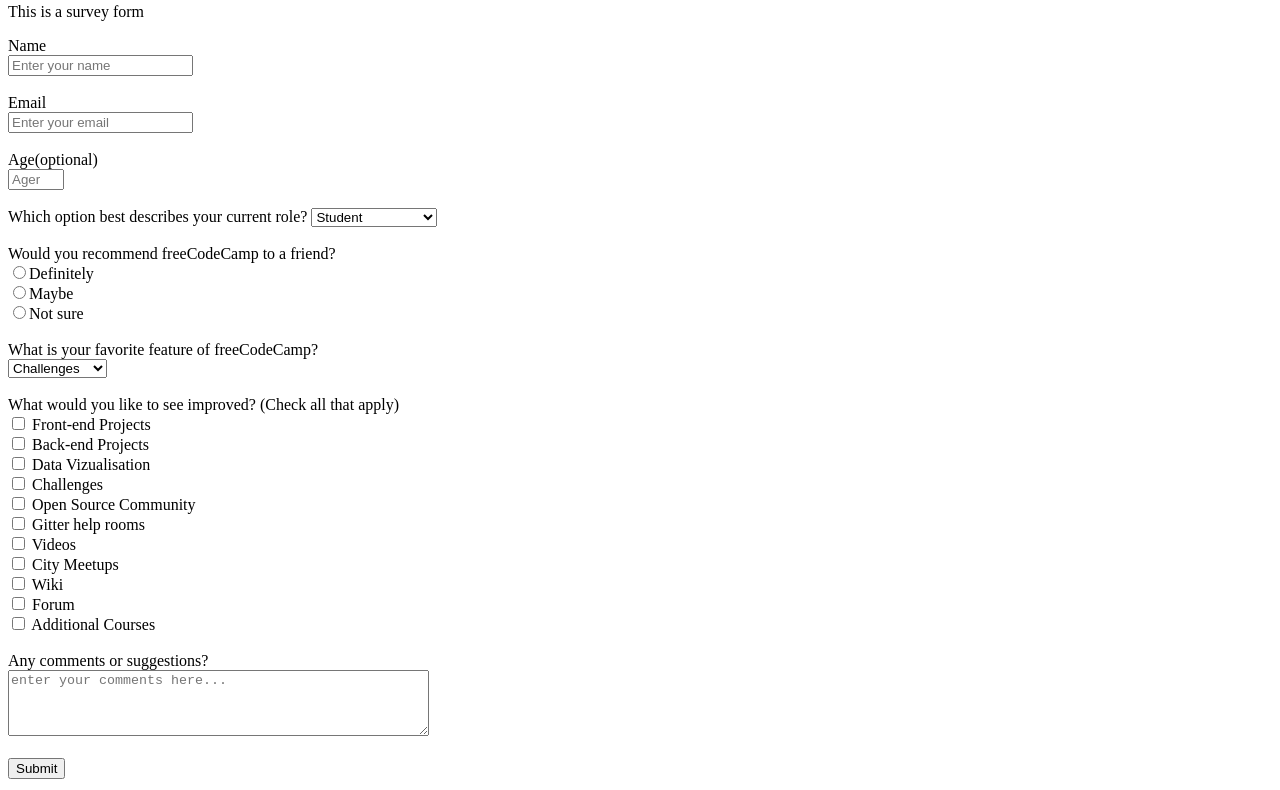
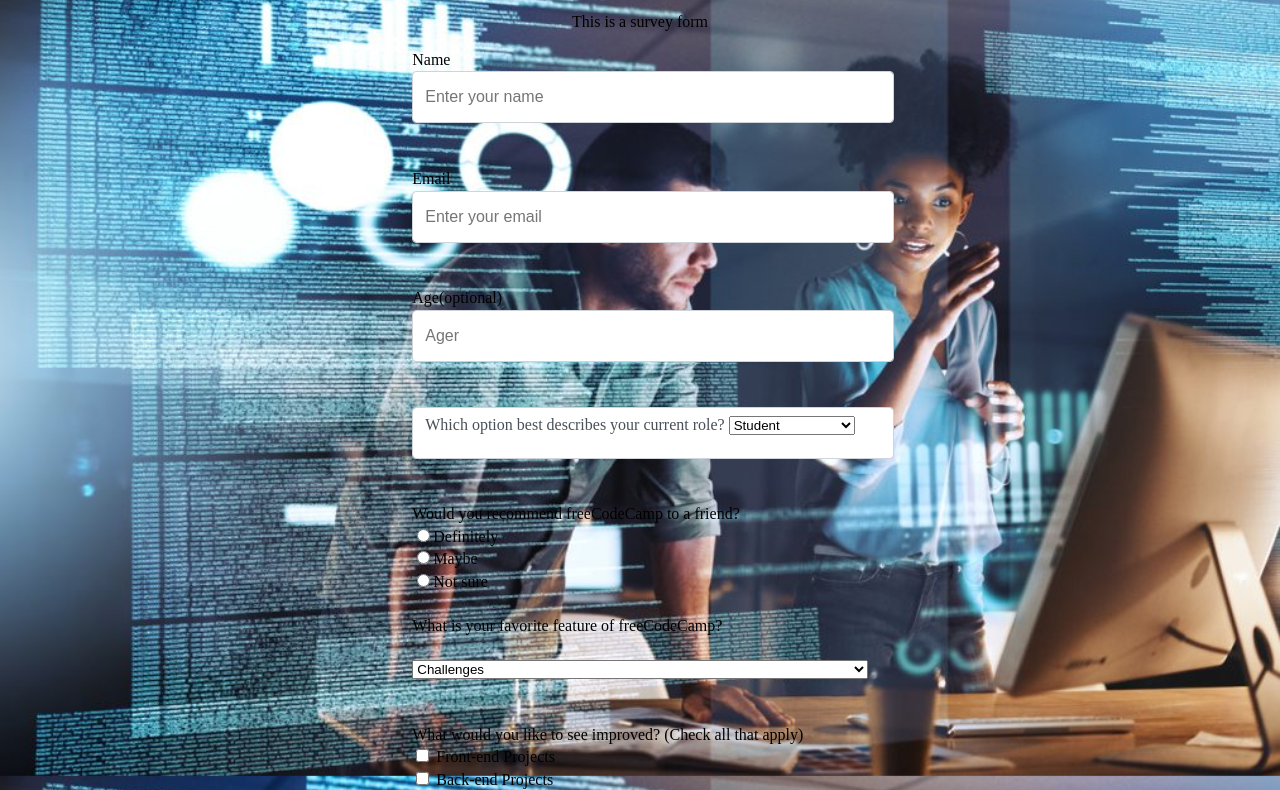
Before and after one commit to MILINDI7/DaveandLauriane, a plain HTML site: page index.html in a window 1280 px wide. Shown: the part 77-867 px from the top of the page. Drawn offline with Linux system fonts and the light colour scheme.

Commit message:
final work

```diff
--- /dev/null
+++ b/index.css
@@ -0,0 +1,98 @@
+body{
+    font-family: 'poppins' sans serif;
+    font-size: 1rem;
+    font-weight: 400;
+    line-height: 1.4;
+    color: var(--color-white);
+    box-sizing: border-box;
+    display: block;
+    background-image:url(./iStock-1081869336-1013x675.jpg);
+    background-size: 100%;
+    background-attachment: fixed;
+    background-size: cover;
+
+
+}
+
+img{
+    width: 100%;
+    height: 100%;
+}
+form{
+    display: grid;
+    justify-content: center;
+    background-color: rgb(0, 0, 1, 1, 6);
+    background: var(--color-darkblue-alpha);
+    border-radius: 0.25rem;
+    /* background-color: inherit; */
+    margin-left: 320px;
+    margin-right: 320px;
+
+
+
+}
+h1{
+    display: grid;
+    justify-content: center;
+    background-color: rgb(5, 5, 61);
+    background: var(--color-darkblue-alpha);
+}
+#description{
+    display: grid;
+    justify-content: center;
+    background-color: rgb(5, 5, 61);
+    background: var(--color-darkblue-alpha);
+}
+.boxes input{
+    display: block;
+    width: 100%;
+    height: 2.375rem;
+    padding: 0.375rem 0.75rem;
+    color: #495057;
+    background-color: #fff;
+    background-clip: padding-box;
+    border: 1px solid #ced4da;
+    border-radius: 0.25rem;
+    transition: border-color 0.15s ease-in-out, box-shadow 0.15s ease-in-out;
+    font-size: 16px;
+}
+.role{
+    width: 100%;
+    height: 2.375rem;
+    padding: 0.375rem 0.75rem;
+    color: #495057;
+    background-color: #fff;
+    background-clip: padding-box;
+    border: 1px solid #ced4da;
+    border-radius: 0.25rem;
+    transition: border-color 0.15s ease-in-out, box-shadow 0.15s ease-in-out;
+    font-size: 16px;
+}
+option{
+    display: block;
+    width: 100%;
+    height: 2.375rem;
+    padding: 0.375rem 0.75rem;
+    color: #495057;
+    background-color: #fff;
+    background-clip: padding-box;
+    border: 1px solid #ced4da;
+    border-radius: 0.25rem;
+    transition: border-color 0.15s ease-in-out, box-shadow 0.15s ease-in-out;
+    font-size: 16px;
+}
+.choice{
+    display: block;
+    font-size: 16px;
+}
+.elite{
+    display: block;
+    font-size: 16px;
+}
+#submit{
+    border-radius: 6px;
+    color: black;
+    background-color: green;
+    width: 90px;
+    align-content: center;
+}
--- a/index.html
+++ b/index.html
@@ -2,32 +2,43 @@
     <html>
         <head>
             <title>Survey Form</title>
-            <link rel="stylesheet" href="">
+            <link rel="stylesheet" href="index.css">
+            <style>
+              @import url('https://fonts.googleapis.com/css2?family=Outfit:wght@100&display=swap');
+              </style>
         </head>
-        <body>
-
+        <body class="best-container">
+            <!-- <img src="./iStock-1081869336-1013x675.jpg" alt=""> -->
             <h1 id="title">SURVEY FORM</h1>
 <p id=description>This is a survey form</p>
 <form id="survey-form">
-   <label for="name" id="name-label">Name</label><br>
+  <div class="boxes">
+    <label for="name" id="name-label">Name</label><br>
   <input type="text" id="name" name="name" placeholder="Enter your name" required><br><br>
   <label for="email" id="email-label">Email</label><br>
   <input type="email" id="email" name="email" placeholder="Enter your email" required><br><br>
   <label for="number" id="number-label">Age(optional)</label><br>
   <input type="number" id="number" name="number" min="18" max="35" required placeholder="Ager"><br><br>
+</div>
+<div class="role">
   <label for="dropdown">Which option best describes your current role? </label>
   <select id="dropdown" name = "dropdown">
+
             <option value = "Student" >Student</option>
             <option value="Full time Learner">Full Time Job</option>
             <option value="Full time Learner">Full Time Learner</option>
             <option value="Prefer not to say">Prefer not to say</option>
             <option value="Others">Others</option>
   </select> <br><br>
-  <label for="dropdown">Would you recommend freeCodeCamp to a friend?</label><br>
+</div>
+<br><br>
+
+    <div class="elite"> <label for="dropdown">Would you recommend freeCodeCamp to a friend?</label><br>
   <input id="dropdown"type="radio" name="attribute" value="definitely">Definitely<br>
 
          <input id="dropdown" type="radio" name="attribute" value="Maybe">Maybe <br>
          <input id="dropdown"type="radio" name="attribute" value="Not sure">Not sure<br><br>
+        </div>
 
 <label for="dropdown">What is your favorite feature of freeCodeCamp? </label><br>
   <select id="dropdown" name = "dropdown">
@@ -37,7 +48,9 @@
             <option value="Open source">Open source</option>
   </select> <br><br>
 
-<label id="checkbox">What would you like to see improved? (Check all that apply) </label><br>
+
+<div class="choice">
+  <label id="checkbox">What would you like to see improved? (Check all that apply) </label><br>
   <input type="checkbox" id="online" name="checkbox" value="Front-end Projects">
   <label for="checkbox"> Front-end Projects</label><br>
   <input type="checkbox" id="checkbox" name="checkbox" value="Back-end Projects">
@@ -61,6 +74,7 @@
   <input type="checkbox" id="checkbox" name="checkbox" value="Additional Courses">
   <label for="checkbox"> Additional Courses</label><br><br>
   <label for="comments">Any comments or suggestions?</label><br>
+</div>
 
 <textarea id="comments" name="textarea" rows="4" cols="50" placeholder="enter your comments here..."></textarea><br><br>
 
```
Also changed, not shown: iStock-1081869336-1013x675.jpg (added).
